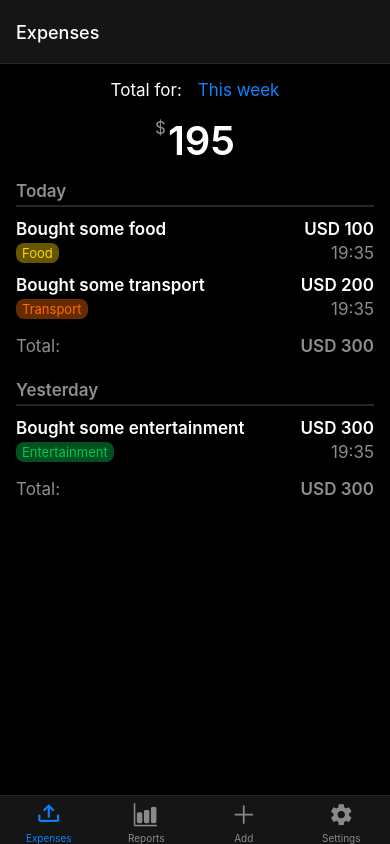
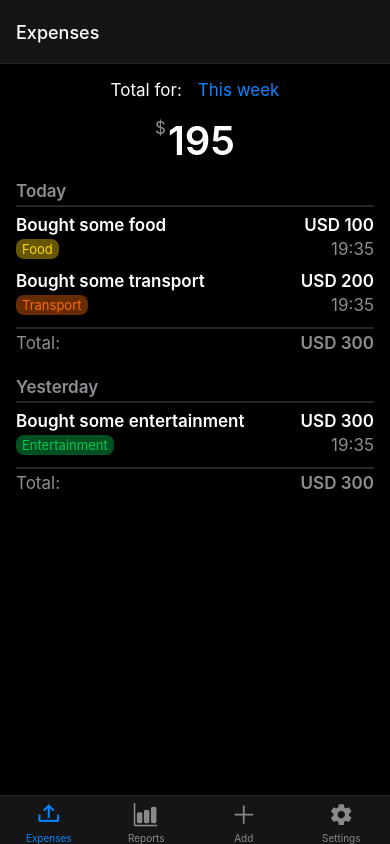
Before and after one commit to nikolovlazar/goodbyemoney-reactnative, a React Native app: screen /Home in a window 390 px wide. Built offline with nearby package versions, Linux system fonts and the light colour scheme.

Commit message:
border fixes

```diff
--- a/components/ExpensesList.tsx
+++ b/components/ExpensesList.tsx
@@ -88,7 +88,7 @@ export const ExpensesList = ({ groups }: Props) => (
           style={{
             borderBottomColor: theme.colors.border,
             borderBottomWidth: 2,
-            marginBottom: 12,
+            marginBottom: 8,
           }}
         />
         {expenses.map((expense) => (
@@ -96,8 +96,8 @@ export const ExpensesList = ({ groups }: Props) => (
         ))}
         <View
           style={{
-            borderBottomColor: 'black',
-            borderBottomWidth: 1,
+            borderBottomColor: theme.colors.border,
+            borderBottomWidth: 2,
             marginBottom: 4,
           }}
         />
```
